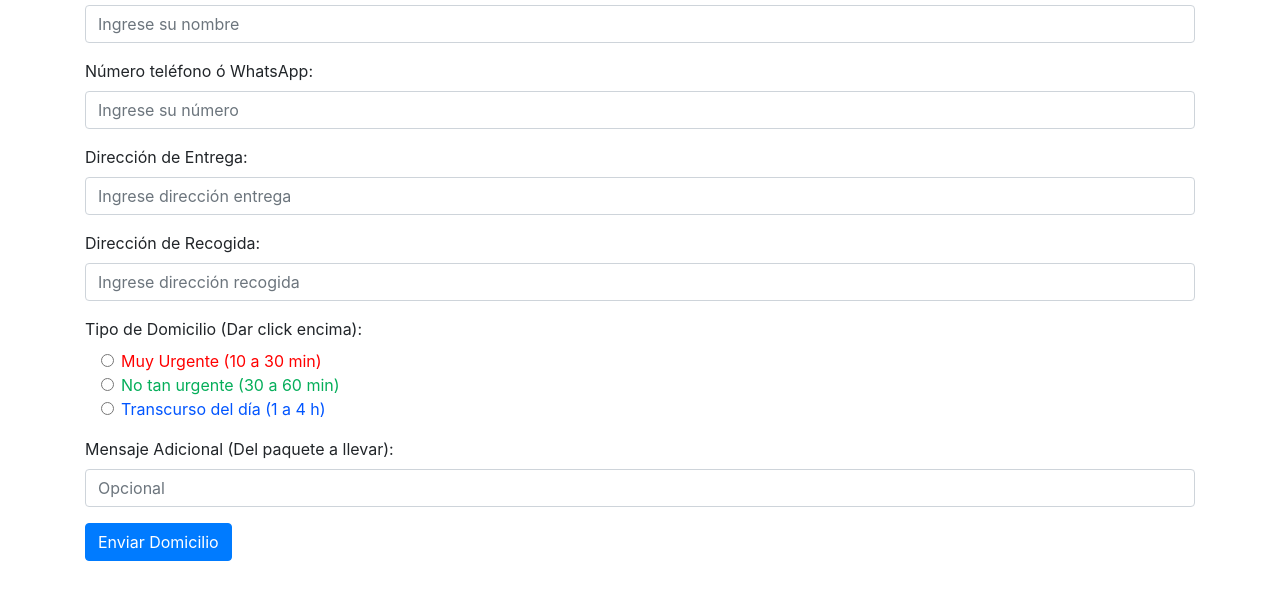
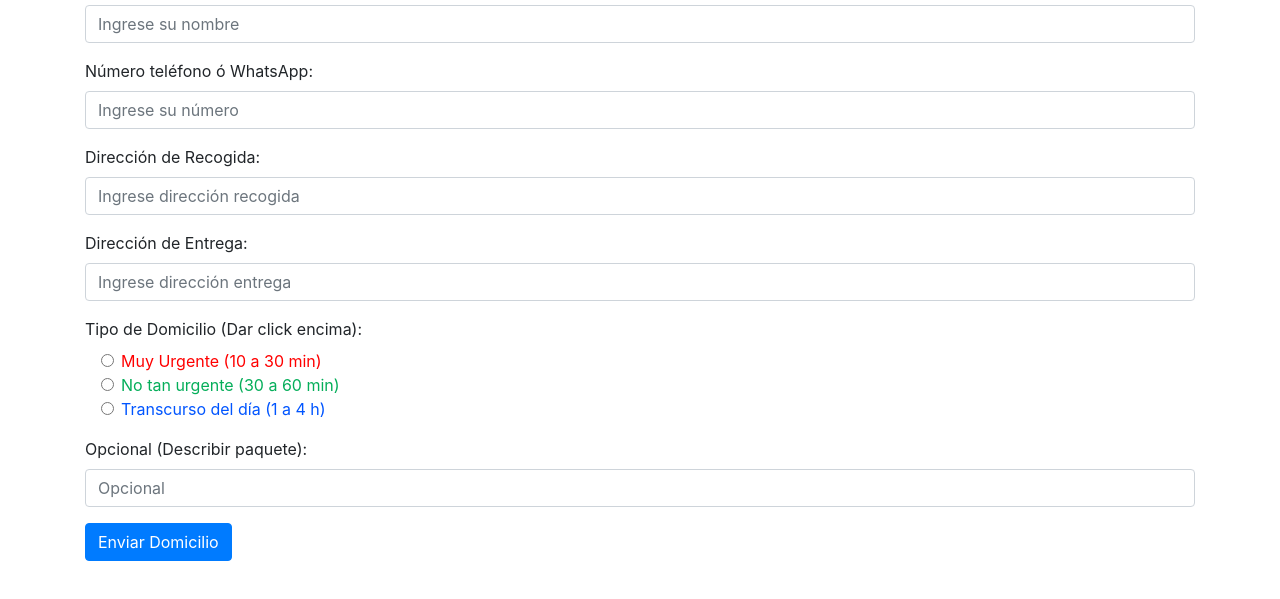
Before and after one commit to AndresSantana1/shipi, a plain HTML site: page index.html in a window 1280 px wide. Shown: the part 81-680 px from the top of the page. Drawn offline with nearby package versions, Linux system fonts and the light colour scheme.

Commit message:
Update index.html

```diff
--- a/index.html
+++ b/index.html
@@ -23,12 +23,12 @@
             // Construir el mensaje
             var mensaje = `*Domicilio*\n\nNombre: ${nombre}\nNúmero Teléfono: ${telefono}\nDirección de Entrega: ${direccion_entrega}\nDirección de Recogida: ${direccion_recogida}`;
 
+            mensaje += `\nTipo de Domicilio: ${tipo_domicilio_text}`;
+
             // Añadir el mensaje adicional solo si no está vacío
             if (mensaje_adicional) {
                 mensaje += `\nMensaje Adicional: ${mensaje_adicional}`;
             }
-
-            mensaje += `\nTipo de Domicilio: ${tipo_domicilio_text}`;
 
             // Codificar el mensaje para la URL
             var mensajeCodificado = encodeURIComponent(mensaje);
@@ -58,12 +58,12 @@
                        required step="1" min="0">
             </div>
             <div class="form-group">
+                <label for="direccion_recogida">Dirección de Recogida:</label>
+                <input name="direccion_recogida" type="text" class="form-control" id="direccion_recogida" placeholder="Ingrese dirección recogida" required>
+            </div>
+            <div class="form-group">
                 <label for="direccion_entrega">Dirección de Entrega:</label>
                 <input name="direccion_entrega" type="text" class="form-control" id="direccion_entrega" placeholder="Ingrese dirección entrega" required>
-            </div>
-            <div class="form-group">
-                <label for="direccion_recogida">Dirección de Recogida:</label>
-                <input name="direccion_recogida" type="text" class="form-control" id="direccion_recogida" placeholder="Ingrese dirección recogida" required>
             </div>
             <div class="form-group">
                 <label>Tipo de Domicilio (Dar click encima):</label>
@@ -88,11 +88,10 @@
                     </div>
                 </div>
                 <div class="form-group mt-3">
-                    <label for="mensaje_adicional">Mensaje Adicional (Del paquete a llevar):</label>
+                    <label for="mensaje_adicional">Opcional (Describir paquete):</label>
                     <input name="mensaje_adicional" type="text" class="form-control" id="mensaje_adicional" placeholder="Opcional">
                 </div>
             </div>
-
             <button type="submit" class="btn btn-primary">Enviar Domicilio</button>
         </form>
     </div>
```
